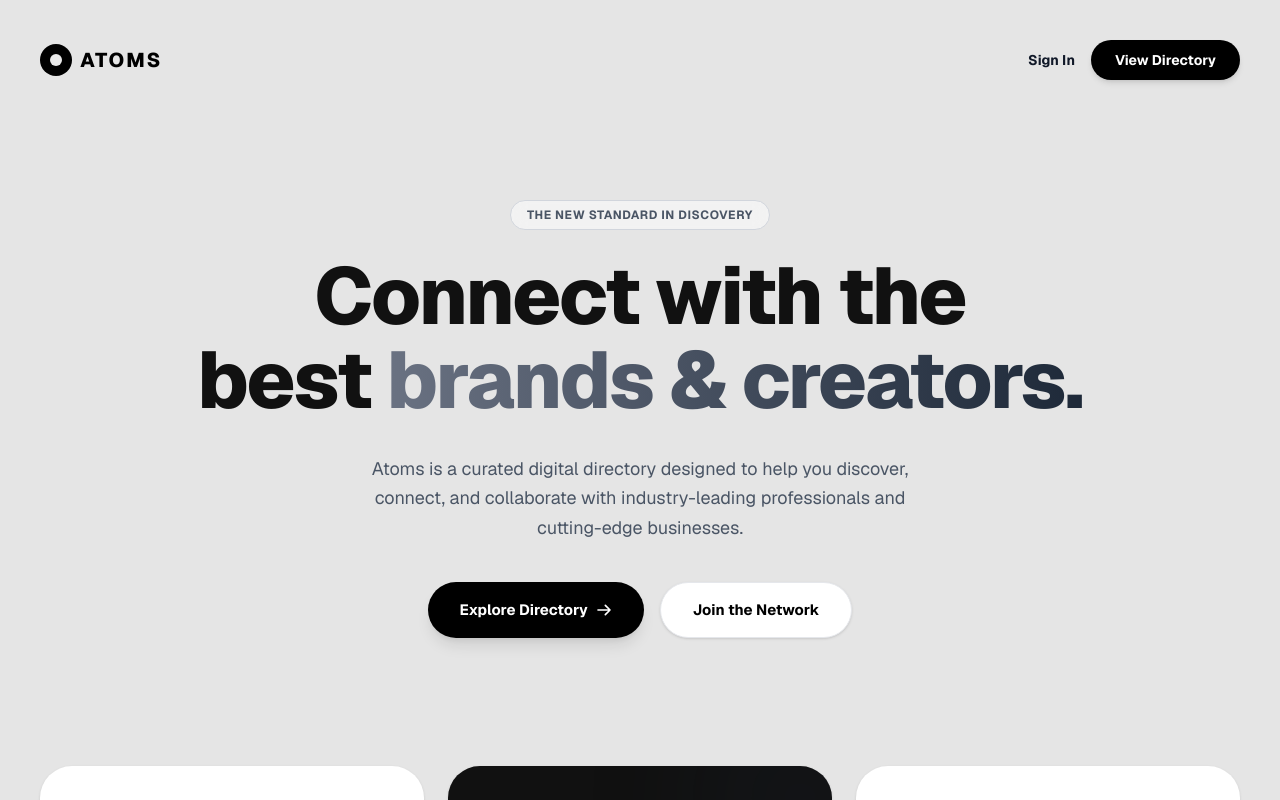
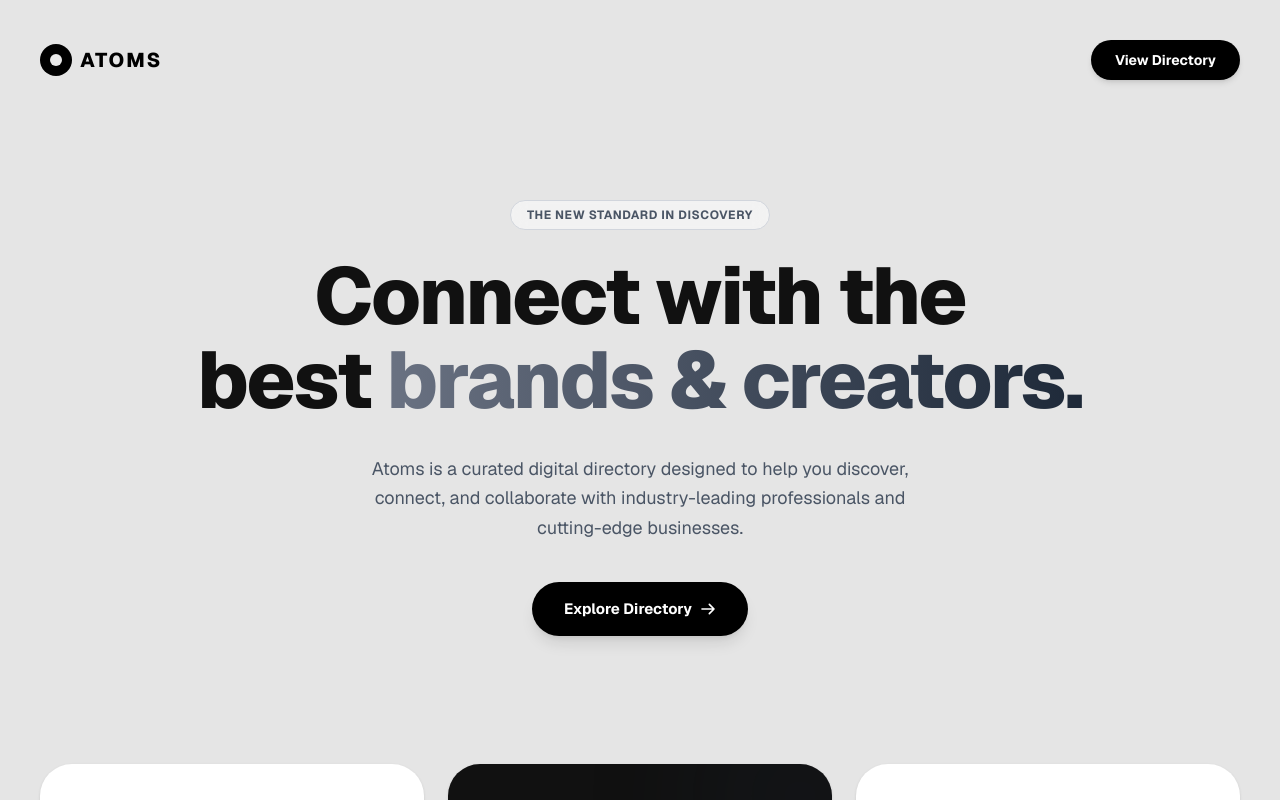
Before and after one commit to HackBoats-LMS/atoms, a Next.js app: page / in a window 1280 px wide. Shown: the top 800 px of the page. Built offline with nearby package versions, Linux system fonts and the light colour scheme.

Commit message:
Remove Sign In and Join buttons from landing page

```diff
--- a/app/page.tsx
+++ b/app/page.tsx
@@ -15,9 +15,7 @@ export default function Home() {
           </span>
         </div>
         <div className="flex items-center gap-4">
-          <Link href="/api/auth/signin" className="text-sm font-bold hover:text-gray-600 transition">
-            Sign In
-          </Link>
+
           <Link href="/directory" className="bg-black text-white px-6 py-2.5 rounded-full text-sm font-bold hover:bg-gray-800 transition shadow-md">
             View Directory
           </Link>
@@ -47,9 +45,7 @@ export default function Home() {
               <path strokeLinecap="round" strokeLinejoin="round" strokeWidth={2.5} d="M14 5l7 7m0 0l-7 7m7-7H3" />
             </svg>
           </Link>
-          <Link href="/api/auth/signin" className="bg-white text-black px-8 py-4 rounded-full text-[15px] font-bold hover:bg-gray-100 transition border border-gray-200 shadow-sm flex items-center justify-center">
-            Join the Network
-          </Link>
+
         </div>
       </main>
 
```
